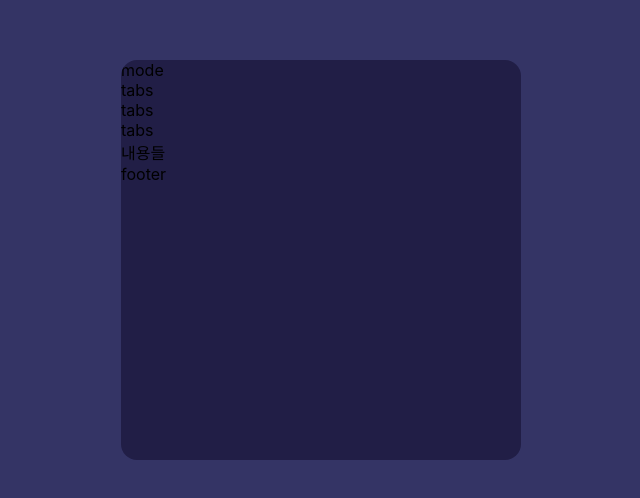
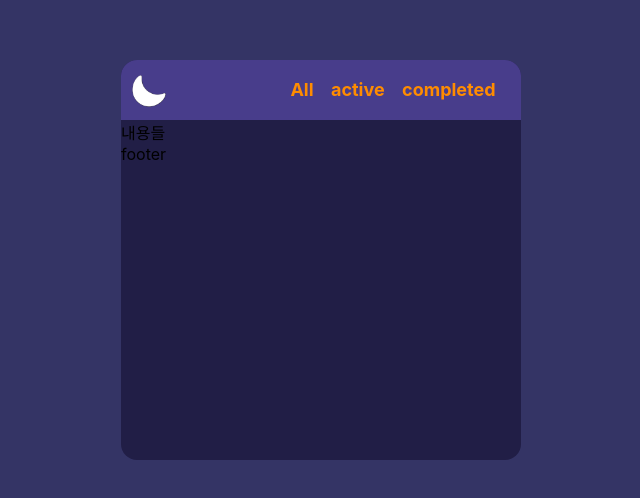
Before and after one commit to CureLatte/CafeTour, a React (Create React App) app: page / in a window 1280 px wide. Shown: the part 140-638 px from the top of the page, without its empty margins (319-959 px from the left). Built offline with nearby package versions, Linux system fonts and the light colour scheme.

Commit message:
[FEAT] toDoList make Header

```diff
--- a/src/toDoApp/components/header.jsx
+++ b/src/toDoApp/components/header.jsx
@@ -1,11 +1,13 @@
+import '../css/header.modules.css'
+
 export default function Header(){
     return (
         <div className="header">
-            <div>mode</div>
-            <div>
-                <div>tabs</div>
-                <div>tabs</div>
-                <div>tabs</div>
+            <img src='/images/darkMode.png' alt="error" className="darkMode"/>
+            <div className="tabsContainer">
+                <span className="tabs">All</span>
+                <span className="tabs">active</span>
+                <span className="tabs">completed</span>
             </div>
         </div>
     )
--- a/src/toDoApp/css/header.modules.css
+++ b/src/toDoApp/css/header.modules.css
@@ -1,5 +1,32 @@
 .header{
     background-color: darkslateblue;
-    height: 20%;
+    height: 15%;
     width: 100%;
+    display: flex;
+    flex-direction: row;
+    justify-content: space-between;
+    align-items: center;
 }
+
+.darkMode{
+    margin-left: 0.5em;
+    width: 2.5em;
+    height: 2.5em;
+}
+
+.tabsContainer{
+    display: flex;
+    flex-direction: row;
+    justify-content: space-evenly;
+    align-items: center;
+    width: 60%;
+    height: 80%;
+    margin-right: 0.5em;
+}
+
+.tabs{
+    color:darkorange;
+    font-weight: bold;
+    font-size: large;
+    line-height: 100%;
+}
```
Also changed, not shown: public/images/darkMode.png (added), src/toDoApp/image/darkMode.png (added).
